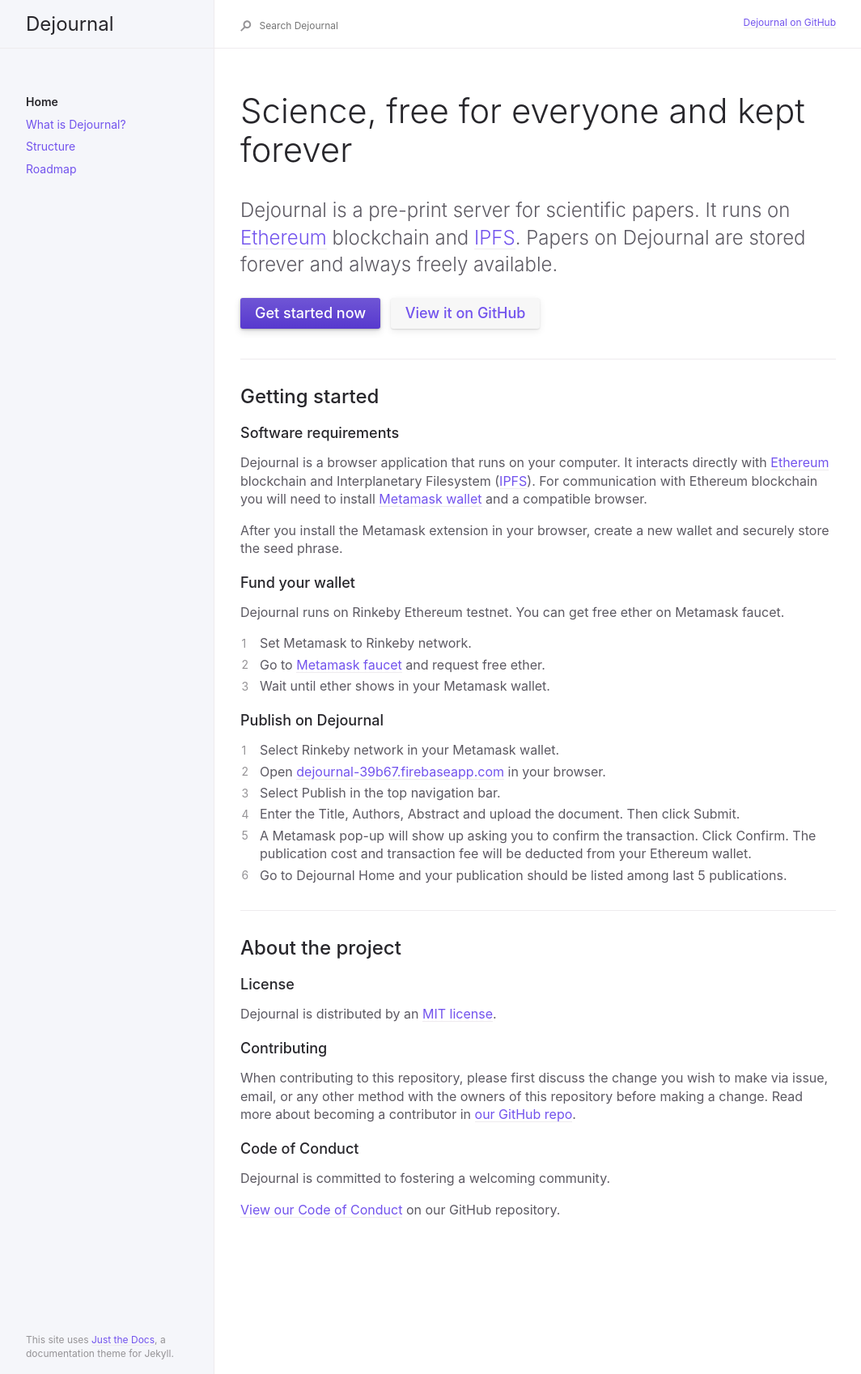
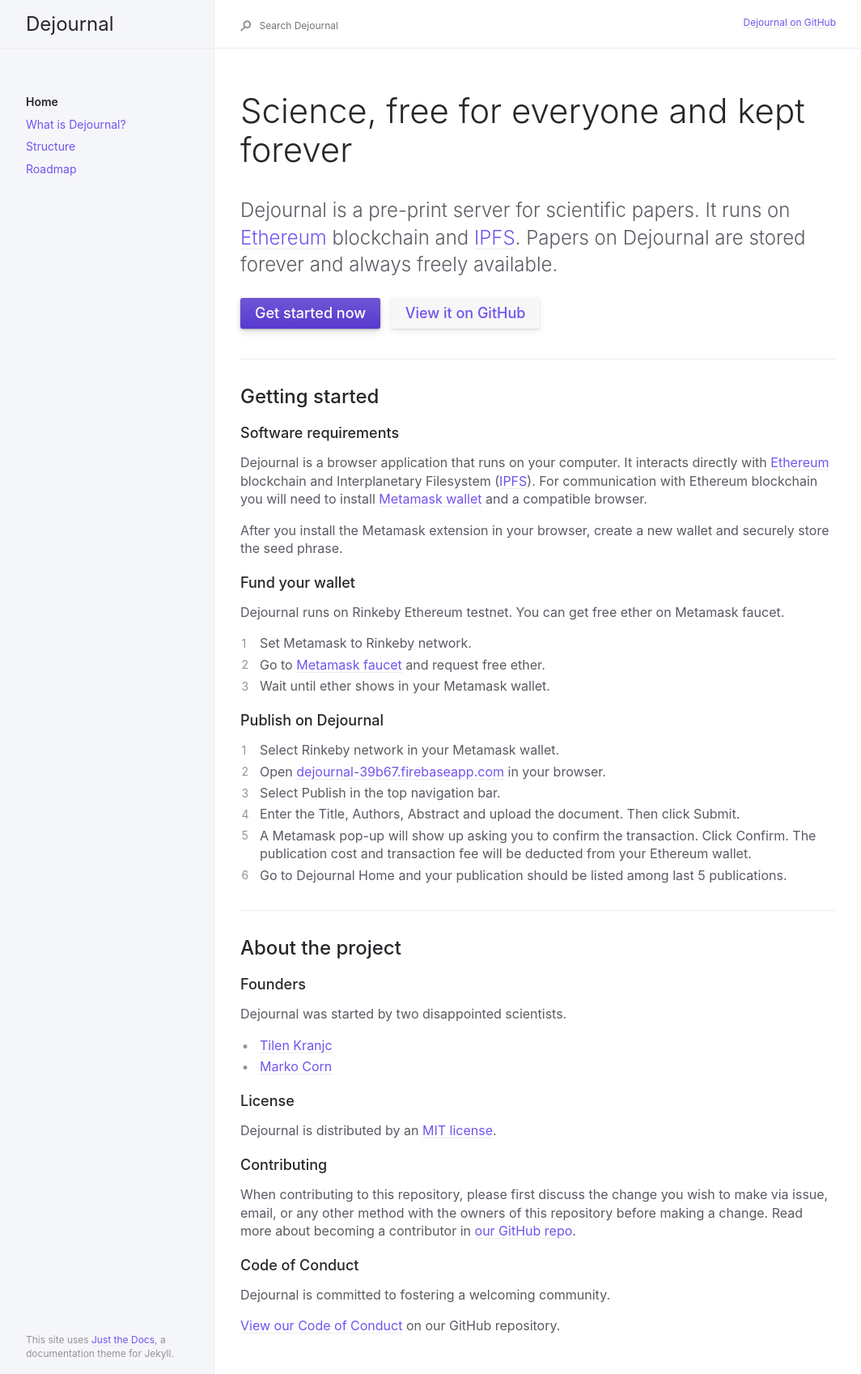
Before and after one commit to dejournal/dejournal-website, a Jekyll site: the page built from index.md, in a window 1280 px wide. Shown: the whole page at 81% size, without its empty margins (91-1155 px from the left). Built offline with Jekyll 4.4.1, drawn with Linux system fonts in a browser that asks for light colours.

Commit message:
Add authors

```diff
--- a/index.md
+++ b/index.md
@@ -44,6 +44,13 @@ Dejournal runs on Rinkeby Ethereum testnet. You can get free ether on Metamask f
 
 ## About the project
 
+### Founders
+
+Dejournal was started by two disappointed scientists.
+
+* [Tilen Kranjc](https://www.tilenkranjc.com)
+* [Marko Corn](https://si.linkedin.com/in/marko-corn)
+
 ### License
 
 Dejournal is distributed by an [MIT license](https://github.com/dejournal-website/dejournal/tree/master/LICENSE.txt).
```
